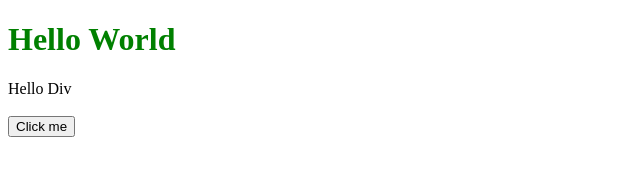
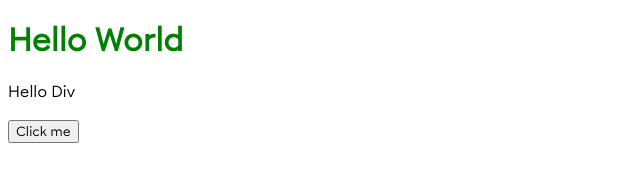
Before and after one commit to Marc8de/DESN440, a plain HTML site: page DESN440/index.html in a window 1280 px wide. Shown: the whole page, without its empty margins (0-640 px from the left). Drawn offline with Linux system fonts and the light colour scheme.

Commit message:
Update styles.css

```diff
--- a/DESN440/styles.css
+++ b/DESN440/styles.css
@@ -1,3 +1,15 @@
 .title {
     color: green;
 }
+@font-face {
+    font-family: chromatica;
+    src: url(assets/ChromaticaTrial/ChromaticaTrial-Regular.otf);
+}
+@font-face {
+    font-family: hellenic;
+    src: url(assets/HellenicTypewriterTrial/HellenicTypewriterTrial-Regular.otf);
+}
+
+* {
+    font-family: chromatica;
+}
```
